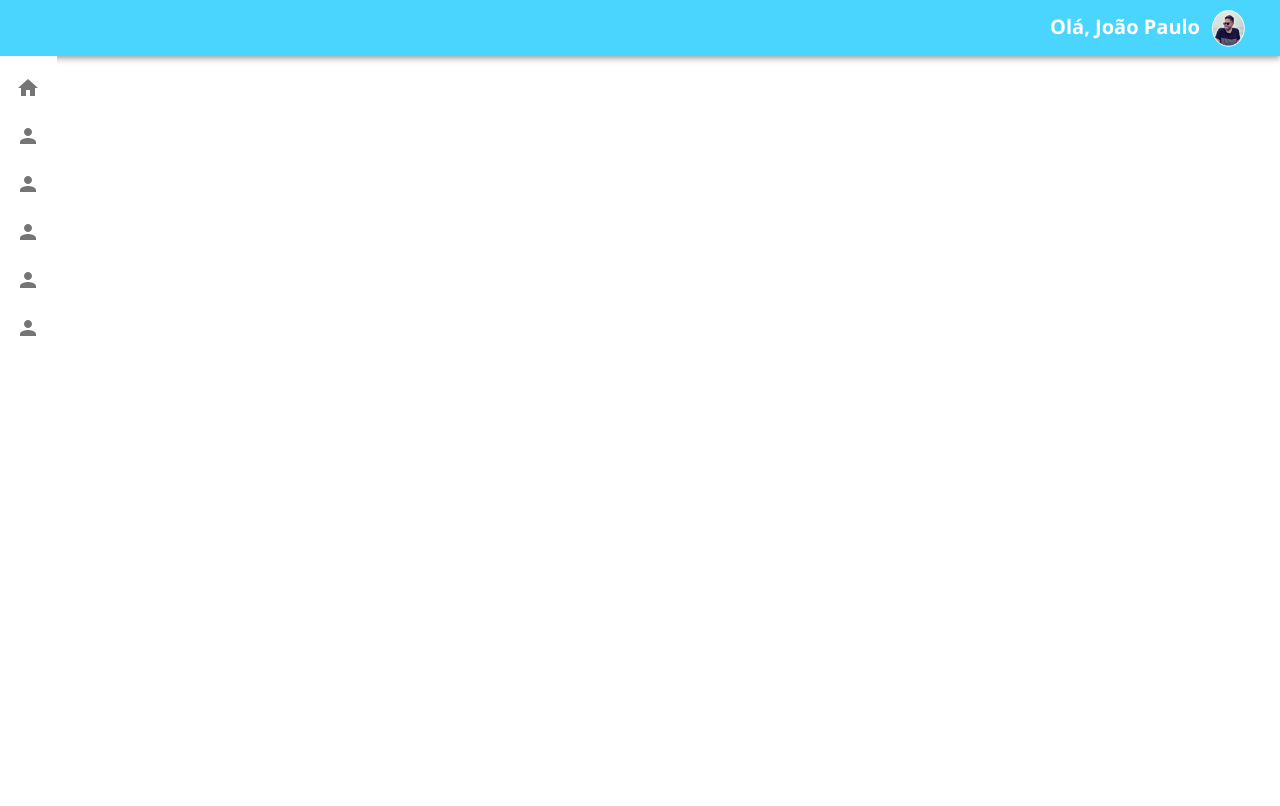
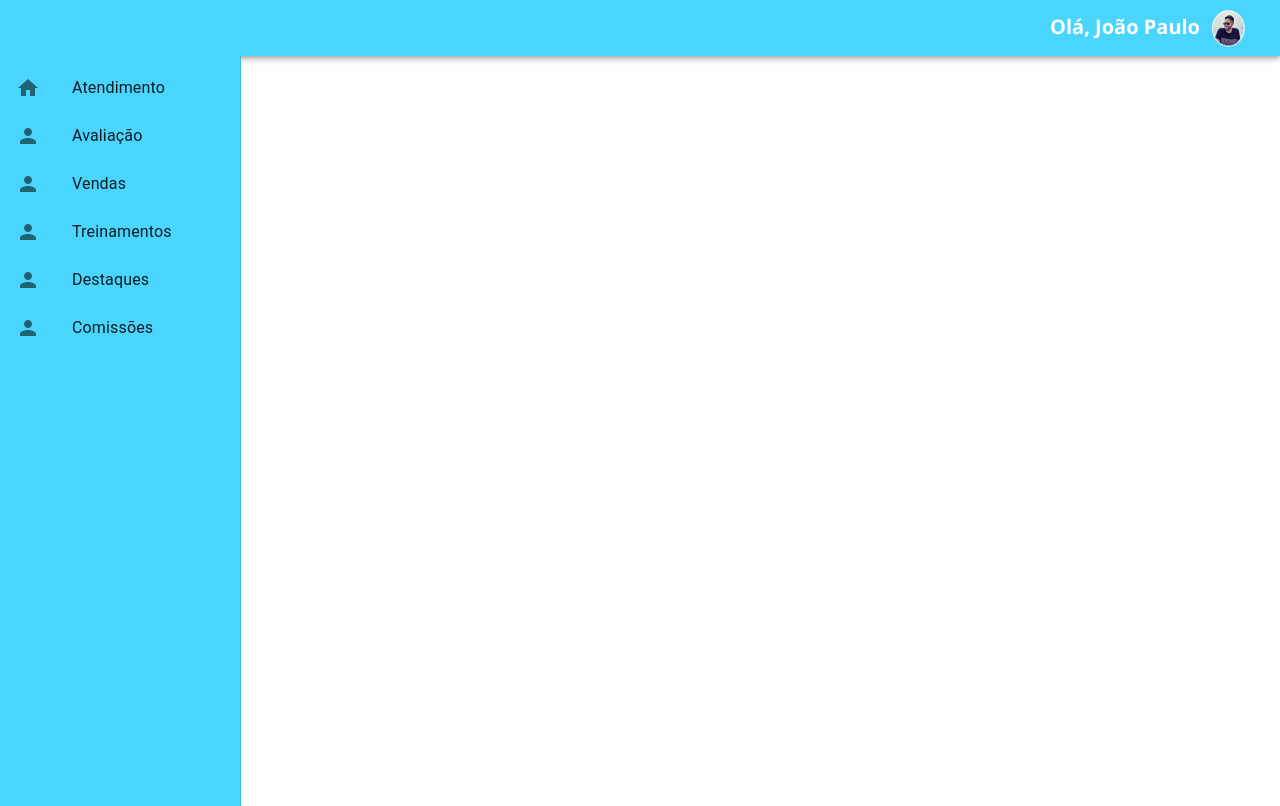
Before and after one commit to franciscoamartin/MegaHack-Vtex-Project, a React (Create React App) app: page / in a window 1280 px wide. Built offline with nearby package versions, Linux system fonts and the light colour scheme.

Commit message:
fixing of sidebar

```diff
--- a/src/Components/Sidebar/index.js
+++ b/src/Components/Sidebar/index.js
@@ -1,4 +1,4 @@
-import React from "react";
+import React, { useEffect } from "react";
 import clsx from "clsx";
 import {
   Drawer,
@@ -21,8 +21,12 @@ export default function MiniDrawer() {
   };
 
   const handleDrawerClose = () => {
-    setOpen(false);
+    setOpen(true);
   };
+
+  useEffect(() => {
+    setOpen(true);
+  }, [])
 
   return (
     <div className="containerSideBar">
```
